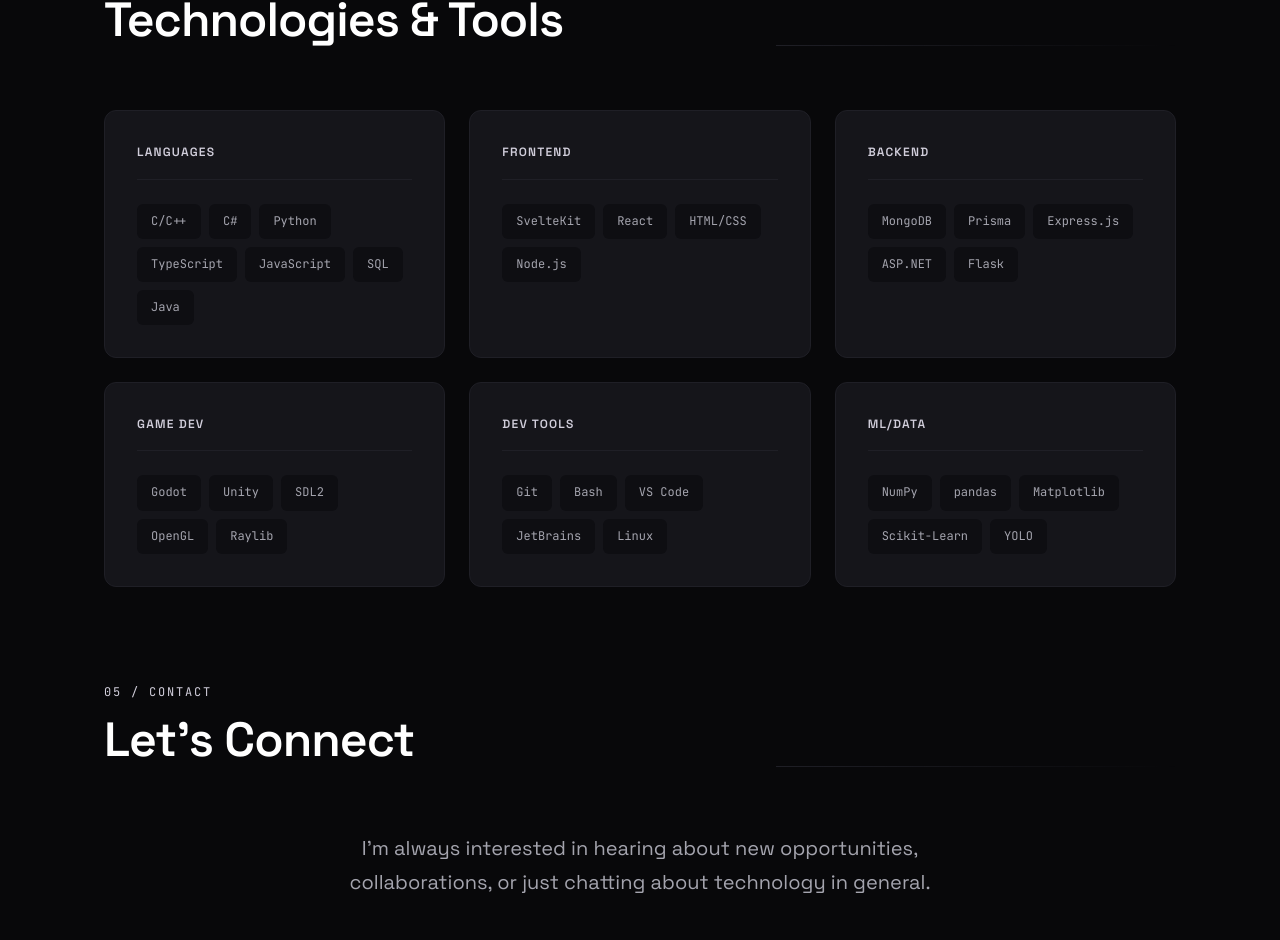
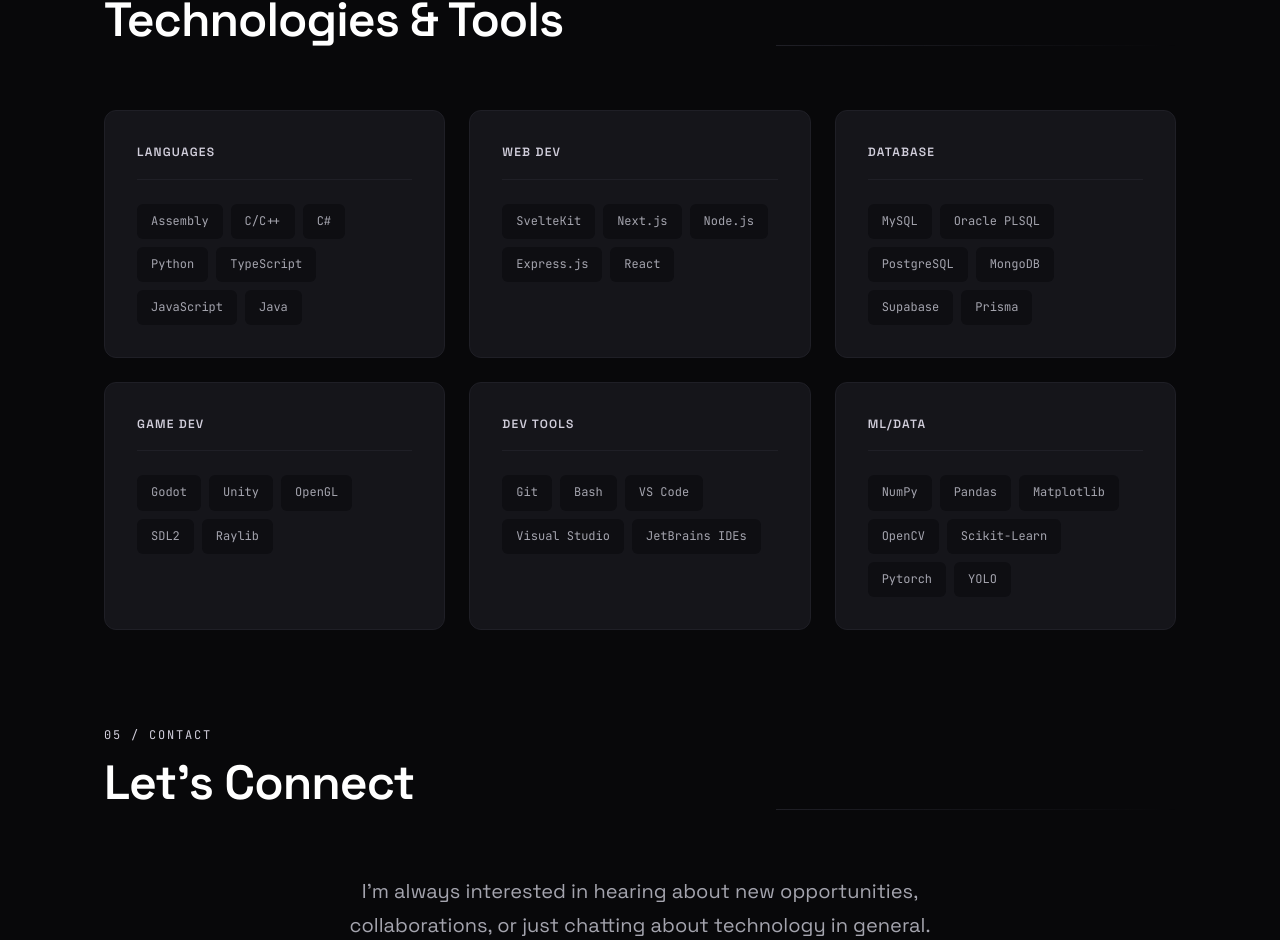
Before and after one commit to AliAhmad-M/aliahmadm, a SvelteKit app: page / in a window 1280 px wide. Shown: the part 3939-4879 px from the top of the page. Built offline with nearby package versions, Linux system fonts and the light colour scheme.

Commit message:
skills updated

```diff
--- a/src/routes/+page.svelte
+++ b/src/routes/+page.svelte
@@ -63,7 +63,7 @@
 			projects: [
 				{
 					number: '01',
-					name: 'Kites Blogs Platform',
+					name: 'Kites (Blogs Platform)',
 					desc: 'A modern, full-stack blog and discussion platform with secure authentication, markdown support, and responsive design built as a web technologies university project.',
 					stack: ['SvelteKit', 'TypeScript', 'MongoDB', 'Prisma'],
 					features: [
@@ -152,12 +152,12 @@
 	};
 
 	const skills = {
-		'Languages': ['C/C++', 'C#', 'Python', 'TypeScript', 'JavaScript', 'SQL', 'Java'],
-		'Frontend': ['SvelteKit', 'React', 'HTML/CSS', 'Node.js'],
-		'Backend': ['MongoDB', 'Prisma', 'Express.js', 'ASP.NET', 'Flask'],
-		'Game Dev': ['Godot', 'Unity', 'SDL2', 'OpenGL',  'Raylib'],
-		'Dev Tools': ['Git', 'Bash', 'VS Code', 'JetBrains', 'Linux'],
-		'ML/Data': ['NumPy', 'pandas', 'Matplotlib', 'Scikit-Learn', 'YOLO']
+		'Languages': ['Assembly', 'C/C++', 'C#', 'Python', 'TypeScript', 'JavaScript', 'Java'],
+		'Web Dev': ['SvelteKit', 'Next.js', 'Node.js', 'Express.js', 'React'],
+		'Database': ['MySQL', 'Oracle PLSQL', 'PostgreSQL', 'MongoDB', 'Supabase', 'Prisma'],
+		'Game Dev': ['Godot', 'Unity', 'OpenGL', 'SDL2', 'Raylib'],
+		'Dev Tools': ['Git', 'Bash', 'VS Code', 'Visual Studio', 'JetBrains IDEs'],
+		'ML/Data': ['NumPy', 'Pandas', 'Matplotlib', 'OpenCV', 'Scikit-Learn', 'Pytorch', 'YOLO']
 	};
 </script>
 
```
